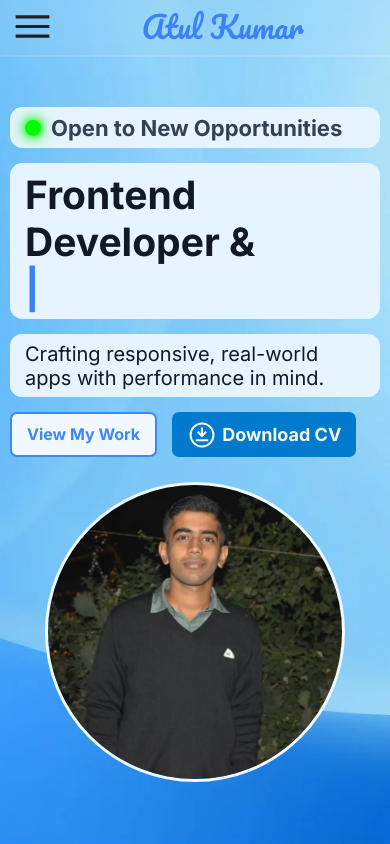
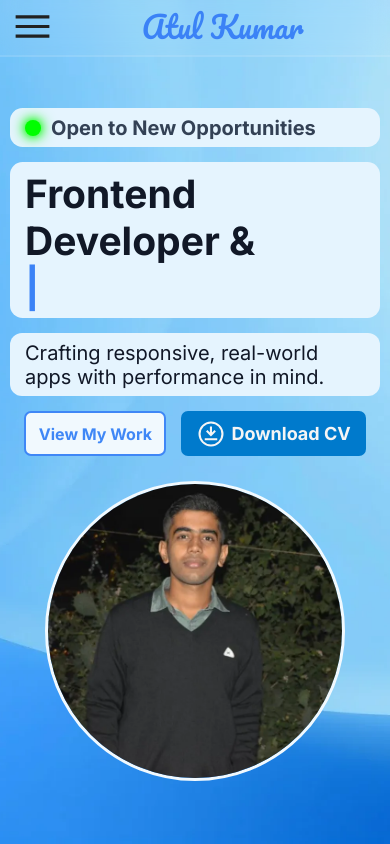
Before and after one commit to atul030702/atul-portfolio, a website built with Parcel: page index.html in a window 390 px wide. Built offline with nearby package versions, Linux system fonts and the light colour scheme; files whose address does not match are found by name.

Commit message:
fix: alignment issues of buttons

```diff
--- a/style.css
+++ b/style.css
@@ -373,6 +373,9 @@ body{
 }
 
 .project-section {
+    display: inline-flex;
+    justify-content: center;
+    align-items: center;
     text-decoration: none;
     color: var(--btn-hover-color);
     font-size: 18px;
@@ -438,7 +441,7 @@ body{
         font-family: "Inter", sans-serif;
 
         .actively-looking {
-            font-size: 22px;
+            font-size: 20px;
         }
     }
 
@@ -446,9 +449,14 @@ body{
         font-size: 26px;
     }
 
+    .home-buttons {
+        justify-content: center;
+    }
+
     .project-section,
     .resume-download {
         font-size: 16px;
+        padding: 7.5px 12.5px;
     }
 
     .notification-status {
```
Also changed, not shown: index.html (+0 -40 lines).
